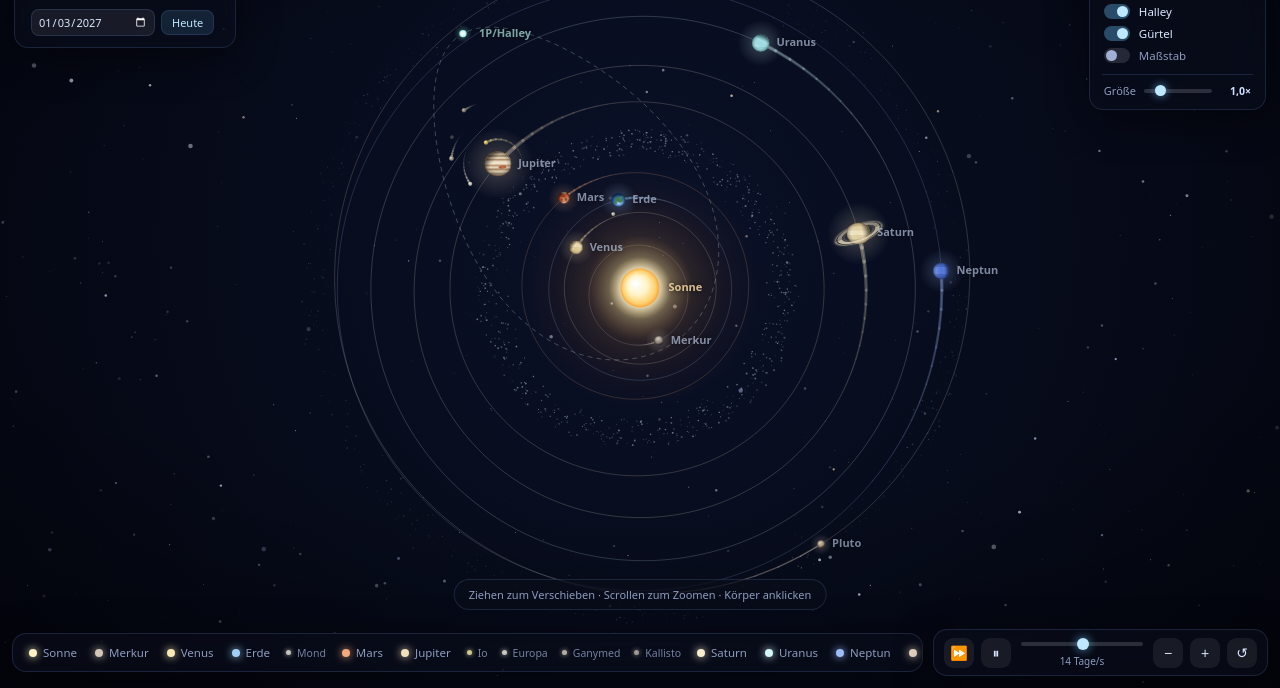
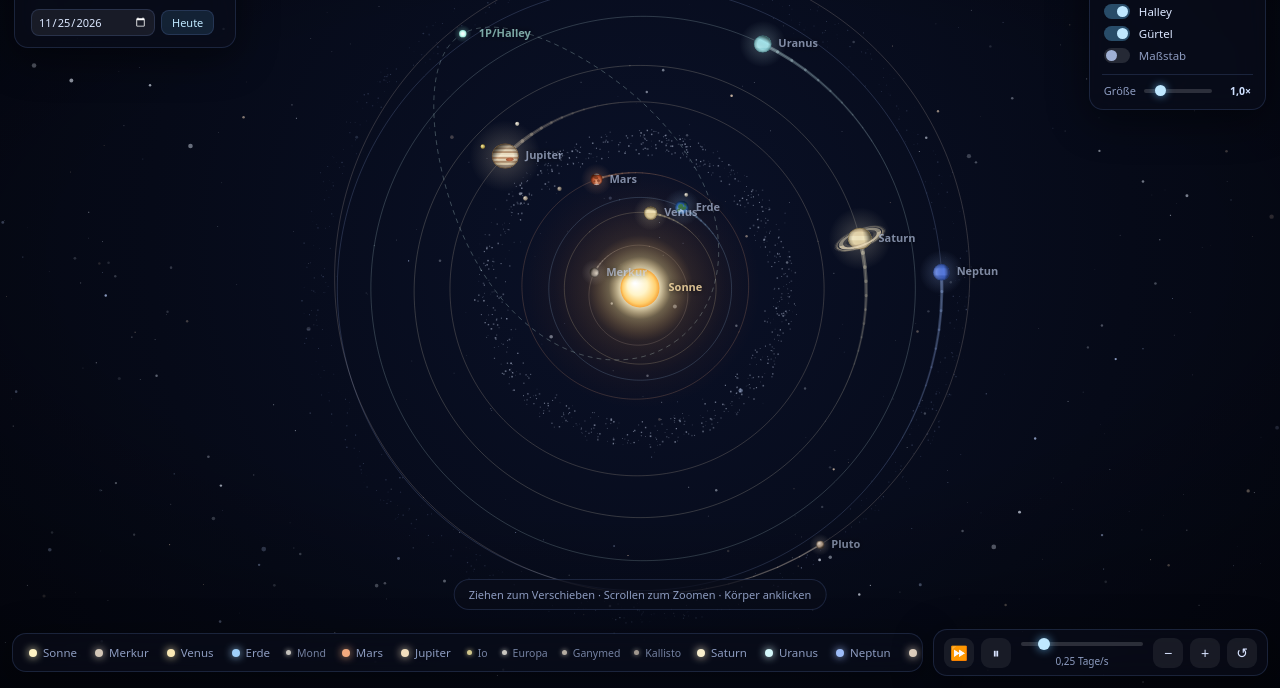
Before and after one commit to Hugo11111977/Sonnensystem, a plain HTML site: page index.html in a window 1280 px wide. Shown: the part 112-800 px from the top of the page. Drawn offline with Linux system fonts and the light colour scheme; animation ran at ten frames a second.

Commit message:
Add files via upload

```diff
--- a/index.html
+++ b/index.html
@@ -196,7 +196,7 @@
     <button class="btn" id="dir" title="Zeitrichtung umkehren (D)">⏩</button>
     <button class="btn" id="play" title="Play / Pause (Leertaste)">⏸</button>
     <div id="speedWrap">
-      <input type="range" id="speed" min="0" max="100" value="51" aria-label="Geschwindigkeit">
+      <input type="range" id="speed" min="0" max="100" value="15" aria-label="Geschwindigkeit">
       <span id="speedLbl">—</span>
     </div>
     <button class="btn" id="zoomOut" title="Herauszoomen">−</button>
@@ -434,7 +434,6 @@ const BODIES = [
   }
 ];
 
-/* ---- Monde: alle auf echten Positionen -------------------- */
 const MOONS = [
   { id:'mond', parent:'erde', name:'Mond', kind:'Trabant der Erde',
     ephem:'elp', rKm:384400, period:27.3217, rate:13.17636,
@@ -509,17 +508,12 @@ const MOONS = [
 
 /* ---- Kometen ------------------------------------------------
    Vollständige 3D-Keplerelemente (JPL SBDB, Lösung JPL#75).
-   Achtung: Halley läuft RETROGRAD, i = 162,2° – die Bahn liegt
-   also nicht in der Ekliptik. Die Draufsicht zeigt die
-   Projektion auf die Ekliptikebene; die Neigung ist damit
-   sichtbar, aber nicht die Bahn selbst.
+   Halley läuft RETROGRAD, i = 162,2° – die Bahn liegt nicht in
+   der Ekliptik. Die Draufsicht zeigt die Projektion.
 
    Tp und P sind auf die beiden belegten Periheldurchgänge
-   1986-02-08 und 2061-07-28 kalibriert. Zwischen den
-   Stützpunkten interpoliert eine reine Kepler-Ellipse; real
-   verformt die Gasausströmung (nicht-gravitative Kräfte) die
-   Bahn um einige Wochen. Kontrolle gegen JPL Horizons für den
-   24.11.2026: Abweichung 0,21 AE ≈ 0,3°.
+   1986-02-08 und 2061-07-28 kalibriert. Kontrolle gegen JPL
+   Horizons für den 24.11.2026: 0,21 AE ≈ 0,3°.
    ------------------------------------------------------------ */
 const COMETS = [
   {
@@ -569,11 +563,16 @@ const nowDays = () => (Date.now() - J2000) / 86400000;
 const LOGR = 0.35;
 const LOG_REF = Math.log(1 + 1 / LOGR);
 
+/* Startgeschwindigkeit: 0,25 Tage/s.
+   Io braucht damit 7 s pro Umlauf und ist als Punkt zu sehen,
+   die Erde 24 min pro Jahr. */
+const DEFAULT_SPEED = 0.25;
+
 const state = {
   t: nowDays(),
   playing: true,
   dir: 1,
-  speed: 15,
+  speed: DEFAULT_SPEED,
   zoom: 1,
   panX: 0, panY: 0,
   hover: null, selected: null,
@@ -621,7 +620,6 @@ function bodyLon(b, t){
   return norm360(v / DEG + b.peri);
 }
 
-/* wahre Position in AE (für Abstandsrechnungen) */
 function bodyAU(b, t){
   const M = (b.L - b.peri) * DEG + TAU * (t / b.period);
   const E = solveKepler(M, b.e);
@@ -665,9 +663,6 @@ function cometPos(c, t){
   return p;
 }
 
-/* Projektion in die Draufsicht: der scheinbare Abstand von der
-   Sonne ist rho (die Ekliptik-Komponente), also wird rho durch
-   die Abstandsskala geschickt – die Richtung bleibt erhalten. */
 function cometWorld(c, t){
   const p = cometPos(c, t);
   const sc = p.rho > 1e-6 ? project(p.rho) / p.rho : 0;
@@ -952,7 +947,6 @@ function drawOrbits(){
     ctx.stroke();
   }
 
-  /* Kometenbahn: gepunktet, um sie von den Planetenbahnen zu trennen */
   if (state.showComet){
     for (const c of COMETS){
       const p = c.path;
@@ -1253,12 +1247,6 @@ function drawMoons(parent, px, py, pr){
 
 /* =========================================================
    15. Komet
-   ---------------------------------------------------------
-   Koma + zwei Schweife, die sonnenabgewandt zeigen:
-   ein breiter, leicht gekrümmter Staubschweif und ein
-   schmaler, gerader Ionenschweif. Beide wachsen mit 1/r²,
-   also nur in Sonnennähe sichtbar – im Aphel ist Halley
-   ein inaktiver, punktförmiger Kern.
    ========================================================= */
 function drawComet(c, time){
   const cw = cometWorld(c, state.t);
@@ -1269,7 +1257,6 @@ function drawComet(c, time){
                      c.size * 1.7 * vscale * state.sizeMul * Math.pow(state.zoom, 0.28));
   positions[c.id] = { sx: s.x, sy: s.y, r: Math.max(r + 3, 10) };
 
-  /* Bewegungsrichtung für den Kometenschweif der letzten Frames */
   if (state.showTrails && state.dTw){
     const N = 12;
     const span = state.dTw * 26;
@@ -1289,7 +1276,6 @@ function drawComet(c, time){
     }
   }
 
-  /* Schweife – nur in Sonnennähe */
   const tailBase = 95 / (cw.r * cw.r);
   const tailLen = clamp(tailBase, 0, 150) * Math.pow(state.zoom, 0.25);
 
@@ -1299,7 +1285,6 @@ function drawComet(c, time){
     const ux = dxs / dl, uy = dys / dl;
     const nx = -uy, ny = ux;
 
-    /* Staubschweif: breit, leicht gekrümmt, gelblich-weiß */
     ctx.save();
     ctx.beginPath();
     ctx.moveTo(s.x + nx * r * 0.7, s.y + ny * r * 0.7);
@@ -1324,7 +1309,6 @@ function drawComet(c, time){
     ctx.fill();
     ctx.restore();
 
-    /* Ionenschweif: schmal, gerade, bläulich */
     ctx.beginPath();
     ctx.moveTo(s.x + nx * r * 0.35, s.y + ny * r * 0.35);
     ctx.lineTo(s.x + ux * tailLen * 1.25 + nx * r * 0.9,
@@ -1342,7 +1326,6 @@ function drawComet(c, time){
     ctx.fill();
   }
 
-  /* Koma */
   const coma = r * (2.4 + clamp(tailBase * 0.02, 0, 2.4));
   const gc = ctx.createRadialGradient(s.x, s.y, r * 0.4, s.x, s.y, coma);
   gc.addColorStop(0, 'rgba(220,255,246,0.55)');
@@ -1353,7 +1336,6 @@ function drawComet(c, time){
   ctx.arc(s.x, s.y, coma, 0, TAU);
   ctx.fill();
 
-  /* Kern */
   const gn = ctx.createRadialGradient(s.x, s.y, 0, s.x, s.y, r);
   gn.addColorStop(0, '#ffffff');
   gn.addColorStop(0.55, c.light);
@@ -1635,8 +1617,7 @@ function renderInfo(){
       '</div>';
     note = '<p class="note">Bahn aus den JPL-Elementen (Lösung JPL#75). ' +
       'Halley läuft retrograd und ist 162° gegen die Ekliptik geneigt – dargestellt ' +
-      'ist die Projektion von oben, nicht die räumliche Bahn. Abweichung gegen ' +
-      'JPL Horizons aktuell unter 0,3°.</p>';
+      'ist die Projektion von oben, nicht die räumliche Bahn.</p>';
   }
 
   infoEl.style.setProperty('--c', b.light);
@@ -1800,6 +1781,10 @@ cv.addEventListener('dblclick', e => {
 
 /* =========================================================
    20. Zeitsteuerung
+   ---------------------------------------------------------
+   Die Reglerskala ist so verankert, dass Position 15 exakt
+   0,25 Tage/s entspricht. Die Schritte bleiben ganzzahlig,
+   die Tastatursteuerung funktioniert also normal.
    ========================================================= */
 const playBtn  = document.getElementById('play');
 const dirBtn   = document.getElementById('dir');
@@ -1812,7 +1797,16 @@ const todayBtn = document.getElementById('todayBtn');
 const sizeIn   = document.getElementById('sizeMul');
 const sizeLbl  = document.getElementById('sizeLbl');
 
-function sliderToSpeed(v){ return 0.05 * Math.pow(10, (v / 100) * 4.8); }
+const SPEED_ANCHOR = 15;            /* Reglerposition für DEFAULT_SPEED */
+const SPEED_MIN = 0.05;             /* Tage/s bei Reglerposition 0 */
+
+function sliderToSpeed(v){
+  return SPEED_MIN * Math.pow(10, (v - SPEED_ANCHOR) / 100 * 4.8)
+         * (DEFAULT_SPEED / SPEED_MIN);
+}
+function speedToSlider(d){
+  return clamp(SPEED_ANCHOR + 100 * Math.log10(d / DEFAULT_SPEED) / 4.8, 0, 100);
+}
 
 function fmtMag(d){
   if (d < 1)  return d.toFixed(2).replace('.', ',') + ' Tage/s';
@@ -1831,6 +1825,8 @@ function syncDirUI(){
   speedLbl.textContent = speedLabel();
 }
 
+/* Startzustand: Regler auf die Position, die 0,25 Tage/s ergibt */
+speedIn.value = String(SPEED_ANCHOR);
 state.speed = sliderToSpeed(+speedIn.value);
 syncDirUI();
 
```
